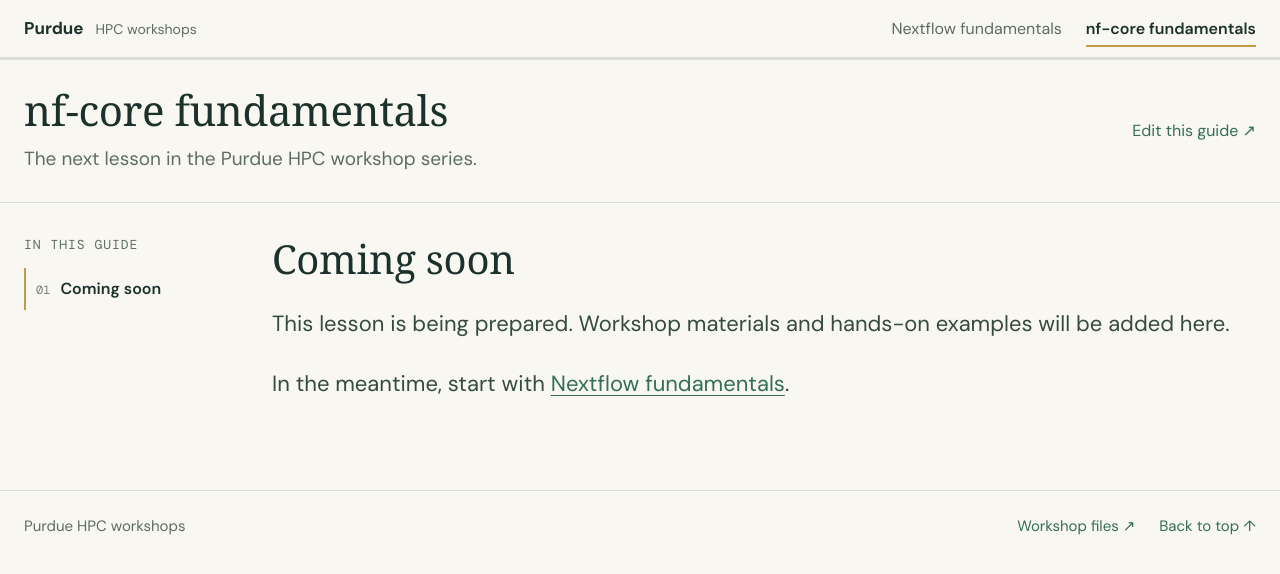
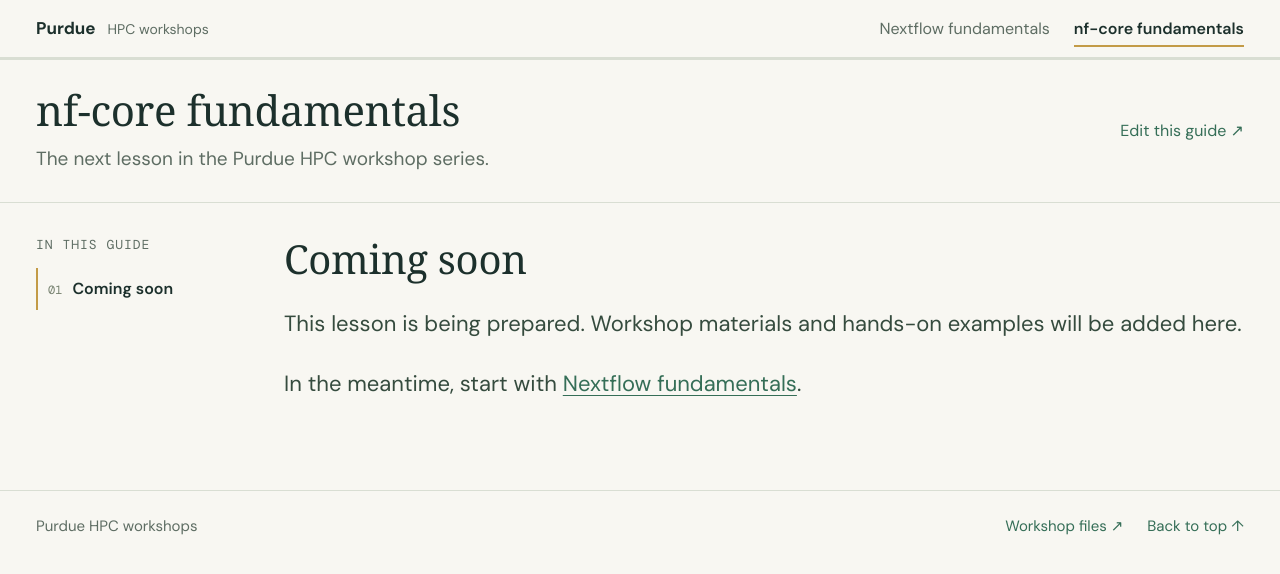
Before and after one commit to zhan4429/PurdueNfWorkshop, a Jekyll site: the page built from nf-core.md, in a window 1280 px wide. Shown: the top 574 px of the page. Built offline with Jekyll 4.4.1, drawn with Linux system fonts in a browser that asks for light colours; some web fonts are replaced.

Commit message:
Increase website outer margins by fifty percent

```diff
--- a/assets/site.css
+++ b/assets/site.css
@@ -38,7 +38,7 @@ a:focus-visible,button:focus-visible,pre:focus-visible,.table-scroll:focus-visib
 .skip-link:focus { transform:translateY(0) }
 .site-header {
   min-height:58px;
-  padding:10px 24px;
+  padding:10px 36px;
   display:flex;
   align-items:center;
   justify-content:space-between;
@@ -58,7 +58,7 @@ a:focus-visible,button:focus-visible,pre:focus-visible,.table-scroll:focus-visib
   justify-content:space-between;
   align-items:center;
   gap:24px;
-  padding:26px 24px;
+  padding:26px 36px;
   border-bottom:1px solid var(--line);
 }
 h1 { margin:0; font:400 42px/1.15 var(--serif); letter-spacing:-.4px }
@@ -68,7 +68,7 @@ h1 { margin:0; font:400 42px/1.15 var(--serif); letter-spacing:-.4px }
   display:grid;
   grid-template-columns:220px minmax(0,1fr);
   gap:28px;
-  padding:32px 24px 64px;
+  padding:32px 36px 64px;
   align-items:start;
 }
 .sidebar { align-self:stretch; min-width:0 }
@@ -153,7 +153,7 @@ h1 { margin:0; font:400 42px/1.15 var(--serif); letter-spacing:-.4px }
 .highlight .m,.highlight .mi,.highlight .mf { color:#e2bc8a }
 .highlight .o,.highlight .p { color:#b5c5b2 }
 .highlight .err { background:none; color:inherit }
-.site-footer { display:flex; align-items:center; justify-content:space-between; gap:16px; padding:22px 24px; border-top:1px solid var(--line); color:var(--muted); font-size:15px }
+.site-footer { display:flex; align-items:center; justify-content:space-between; gap:16px; padding:22px 36px; border-top:1px solid var(--line); color:var(--muted); font-size:15px }
 .footer-links { display:flex; flex-wrap:wrap; gap:24px }
 .footer-links a { text-decoration:none }
 .toast { position:fixed; bottom:20px; left:50%; transform:translate(-50%,20px); max-width:calc(100% - 32px); width:max-content; background:var(--ink); color:#eef0df; padding:12px 18px; border-radius:5px; font-size:16px; opacity:0; pointer-events:none; transition:opacity .2s,transform .2s; z-index:100 }
@@ -170,14 +170,14 @@ h1 { margin:0; font:400 42px/1.15 var(--serif); letter-spacing:-.4px }
   .chapter-link { font-size:18px }
 }
 @media(max-width:640px) {
-  .site-header { flex-wrap:wrap; gap:8px; padding:10px 16px }
+  .site-header { flex-wrap:wrap; gap:8px; padding:10px 24px }
   .brand { font-size:16px }
   .top-nav { gap:20px; font-size:15px }
-  .page-heading { display:block; padding:20px 16px }
+  .page-heading { display:block; padding:20px 24px }
   h1 { font-size:34px }
   .page-heading p { font-size:18px; line-height:1.6 }
   .edit-link { display:inline-block; margin-top:10px }
-  .guide-layout { padding:20px 16px 40px }
+  .guide-layout { padding:20px 24px 40px }
   .guide-content h2 { font-size:34px }
   .guide-content h3 { font-size:25px }
   .guide-content td,.guide-content th { padding:10px 12px }
@@ -186,7 +186,7 @@ h1 { margin:0; font:400 42px/1.15 var(--serif); letter-spacing:-.4px }
   .code-language { font-size:12px }
   .code-actions { gap:12px }
   .guide-content blockquote { padding:16px }
-  .site-footer { padding:20px 16px; flex-wrap:wrap }
+  .site-footer { padding:20px 24px; flex-wrap:wrap }
 }
 @media(prefers-reduced-motion:reduce) {
   html { scroll-behavior:auto }
```
